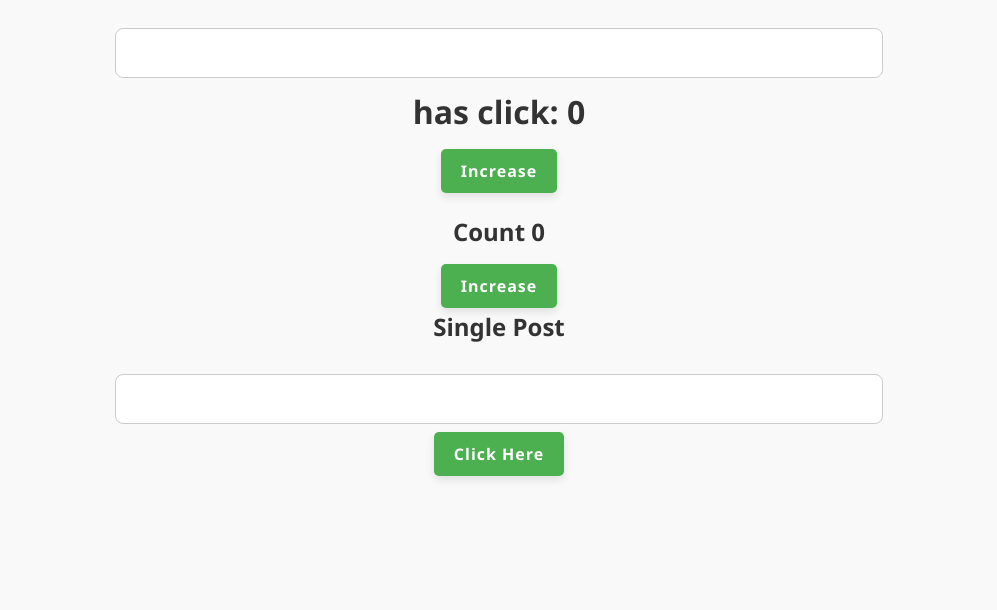
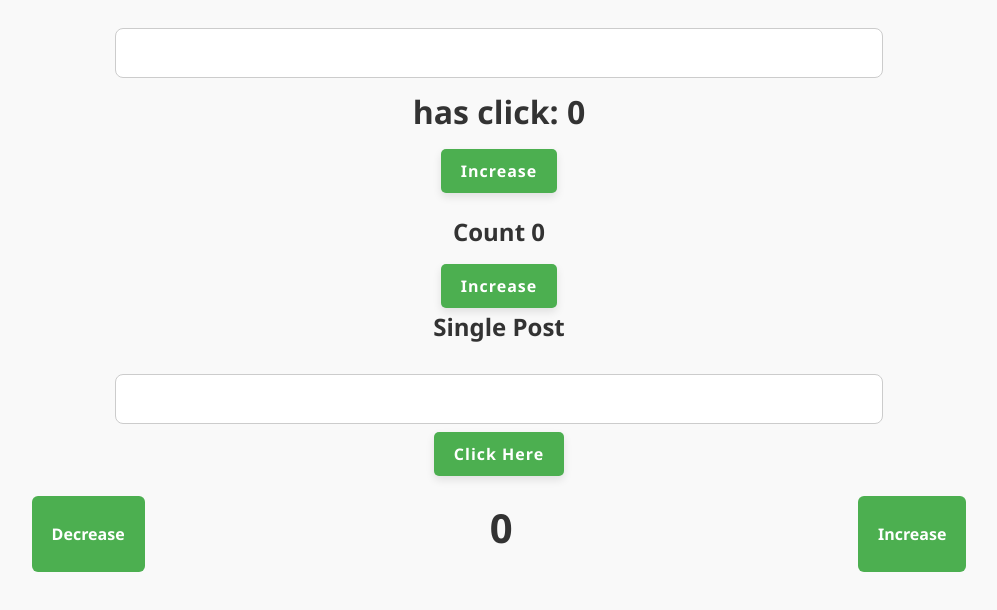
Before and after one commit to dvaghasiya766/hooks, a React (Create React App) app: page / in a window 1280 px wide. Shown: the top 610 px of the page, without its empty margins (141-1138 px from the left). Built offline with nearby package versions, Linux system fonts and the light colour scheme.

Commit message:
useReducer

```diff
--- a/src/App.js
+++ b/src/App.js
@@ -4,8 +4,10 @@ import UseStateHook from "./components/useState/state"; // Capitalized import
 import UseEffectHook from "./components/useEffect/effect";
 import UseContextHook from "./components/useContext/context";
 import UseRefHook from "./components/useRef/ref";
+import UseReducerHook from "./components/useReducer/reducer";
 
 import "./App.css";
+import UseLayoutEffectHook from "./components/useLayoutEffect/layoutEffect";
 
 const App = () => {
   return (
@@ -13,7 +15,9 @@ const App = () => {
       <UseStateHook />
       <UseEffectHook />
       <UseContextHook />
-      <UseRefHook/>
+      <UseRefHook />
+      <UseReducerHook />
+      <UseLayoutEffectHook />
     </div>
   );
 };
--- /dev/null
+++ b/src/components/useLayoutEffect/layoutEffect.js
@@ -0,0 +1,7 @@
+import React from "react";
+
+const UseLayoutEffectHook = () => {
+  return <div></div>;
+};
+
+export default UseLayoutEffectHook;
--- /dev/null
+++ b/src/components/useReducer/reducer.js
@@ -0,0 +1,37 @@
+import React, { useReducer } from "react";
+
+const ACTION = { INCREASE: "increase", DECREASE: "decrease" };
+
+const initialState = { count: 0 };
+const reducer = (state, action) => {
+  switch (action.type) {
+    case ACTION.INCREASE:
+      return { count: state.count + 1 };
+    case ACTION.DECREASE:
+      return { count: state.count - 1 };
+
+    default:
+      return state;
+  }
+};
+const UseReducerHook = () => {
+  const [state, dispatch] = useReducer(reducer, initialState);
+  //   const [count, setCount] = useState(0);
+
+  function increaseCount() {
+    dispatch({ type: ACTION.INCREASE });
+  }
+
+  function decreaseCount() {
+    dispatch({ type: ACTION.DECREASE });
+  }
+  return (
+    <div style={{ display: "flex", justifyContent: "space-around" }}>
+      <button onClick={decreaseCount}>Decrease</button>
+      <h1>{state.count}</h1>
+      <button onClick={increaseCount}>Increase</button>
+    </div>
+  );
+};
+
+export default UseReducerHook;
```
